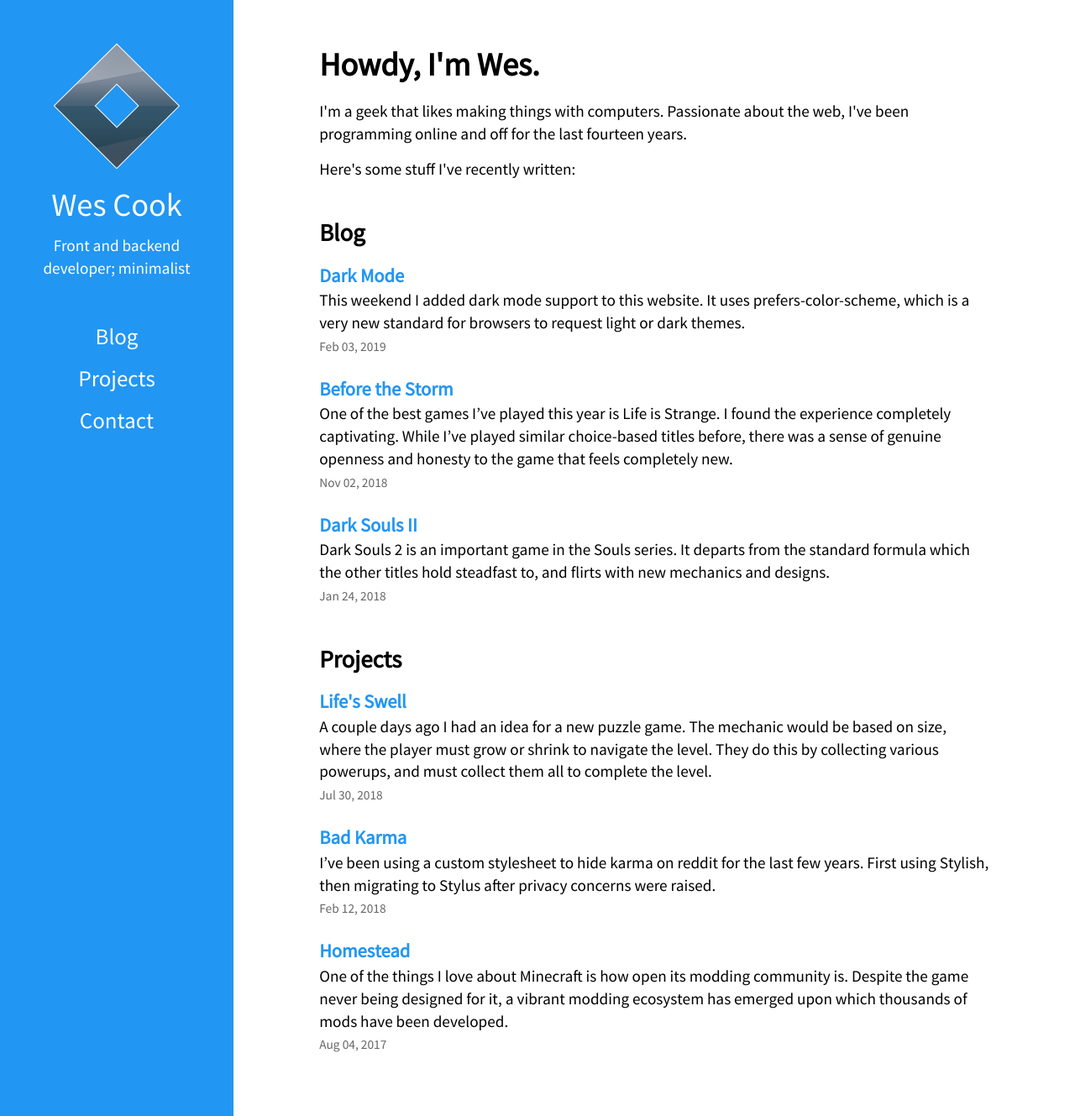
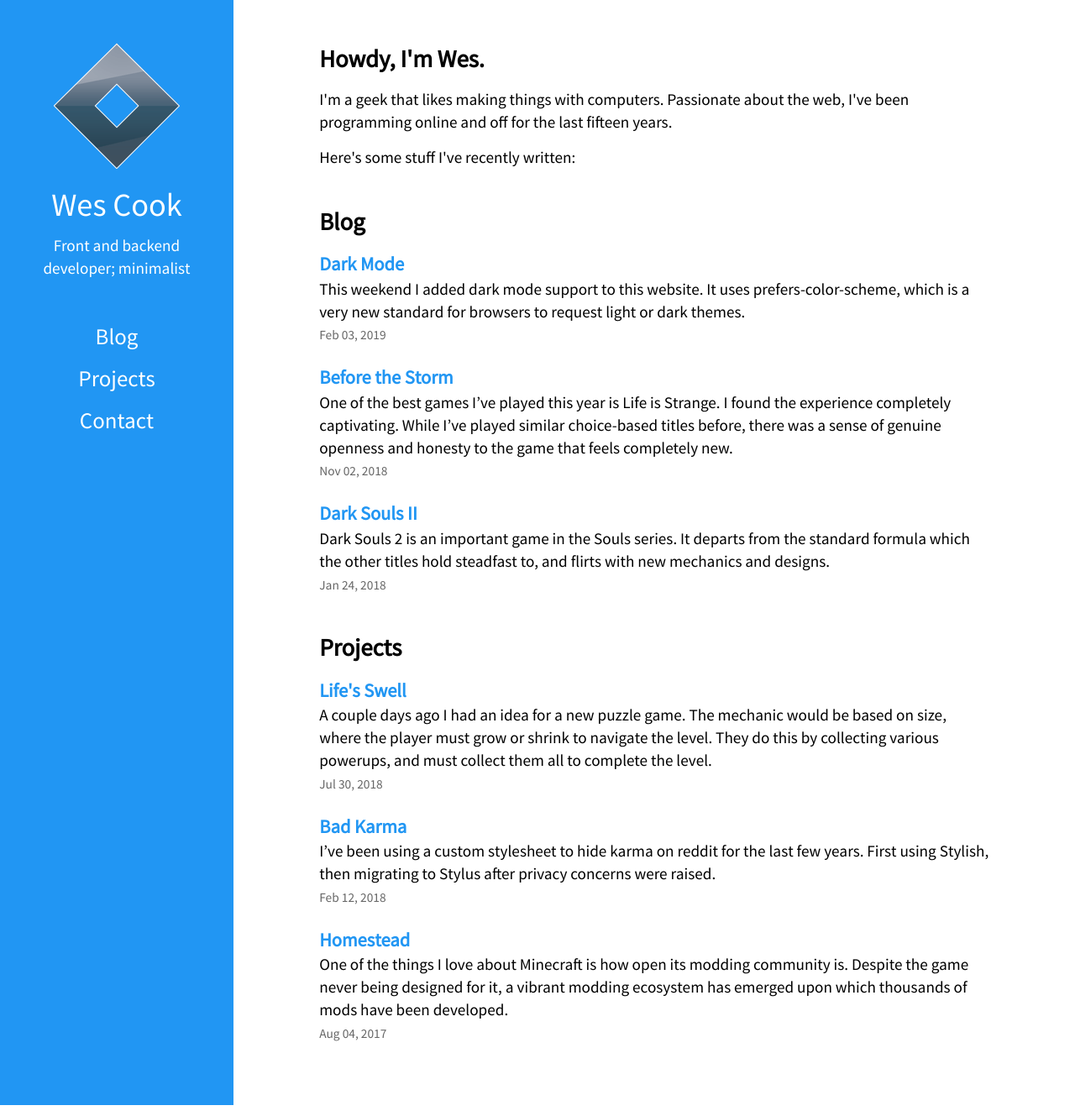
Before and after one commit to WesCook/wescook.github.io, a Jekyll site: the page built from index.html, in a window 1280 px wide. Shown: the whole page at 84% size. Built offline with Jekyll 4.4.1, drawn with Linux system fonts in a browser that asks for light colours.

Commit message:
Further aria improvements; update bio

```diff
--- a/index.html
+++ b/index.html
@@ -1,10 +1,11 @@
 ---
 layout: container
 ---
-<h1>Howdy, I'm Wes.</h1>
-
-<p>I'm a geek that likes making things with computers.  Passionate about the web, I've been programming online and off for the last fourteen years.</p>
-<p>Here's some stuff I've recently written:</p>
+<section aria-label="Introduction">
+	<h1>Howdy, I'm Wes.</h1>
+	<p>I'm a geek that likes making things with computers.  Passionate about the web, I've been programming online and off for the last fifteen years.</p>
+	<p>Here's some stuff I've recently written:</p>
+</section>
 
 <section aria-label="Blog Index">
 	<h2 class="category-header">Blog</h2>
```
